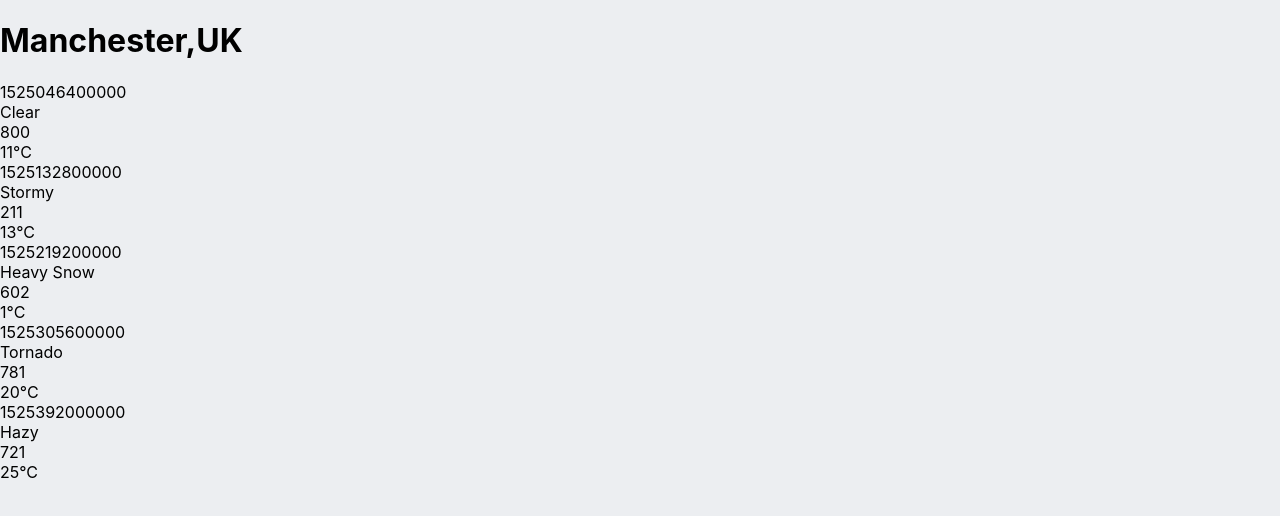
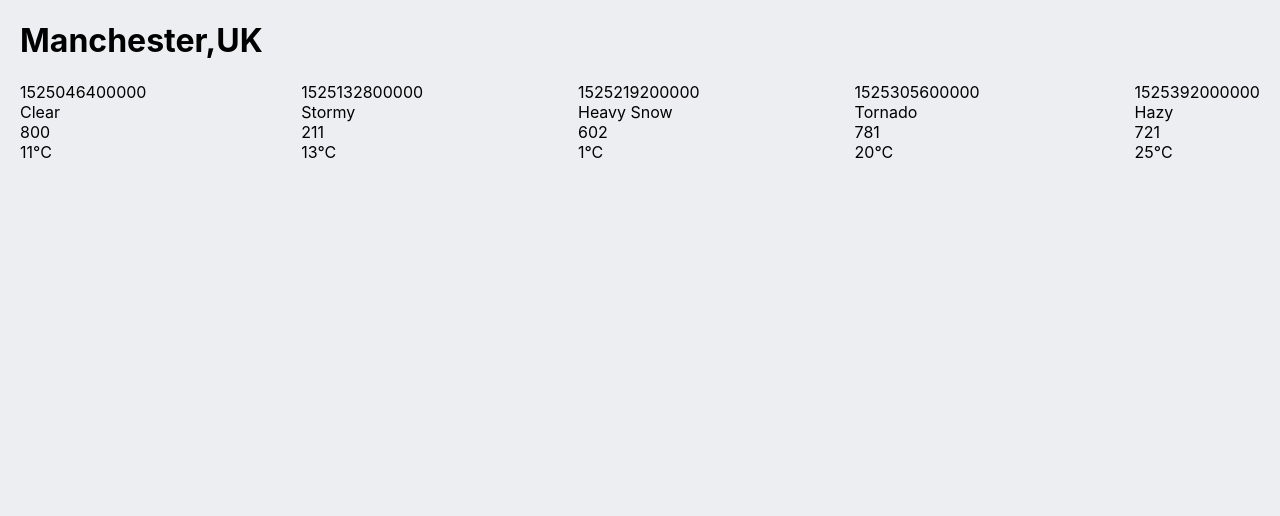
Before and after one commit to PerryBaran/weather-app-sarahlmoran, a React (Create React App) app: page / in a window 1280 px wide. Shown: the top 516 px of the page. Built offline with nearby package versions, Linux system fonts and the light colour scheme.

Commit message:
initial css styling

```diff
--- a/src/components/App.js
+++ b/src/components/App.js
@@ -5,7 +5,7 @@
 
 function App({ location, forecasts }) {
   return (
-    <div className="forecast">
+    <div className="weather-app">
       <LocationDetails city={location.city} country={location.country} />
       <ForecastSummaries forecasts={forecasts} />
     </div>
--- a/src/components/ForecastSummaries.js
+++ b/src/components/ForecastSummaries.js
@@ -1,5 +1,7 @@
 import React from "react";
 import ForecastSummary from "./ForecastSummary";
+
+import "../styles/ForecastSummaries.css";
 
 function ForecastSummaries({ forecasts }) {
   return (
--- a/src/styles/App.css
+++ b/src/styles/App.css
@@ -0,0 +1,3 @@
+.weather-app {
+    margin: 0 20px;
+}
--- /dev/null
+++ b/src/styles/ForecastSummaries.css
@@ -0,0 +1,4 @@
+.forecast-summaries {
+    display: flex;
+    justify-content: space-between;
+}
```
